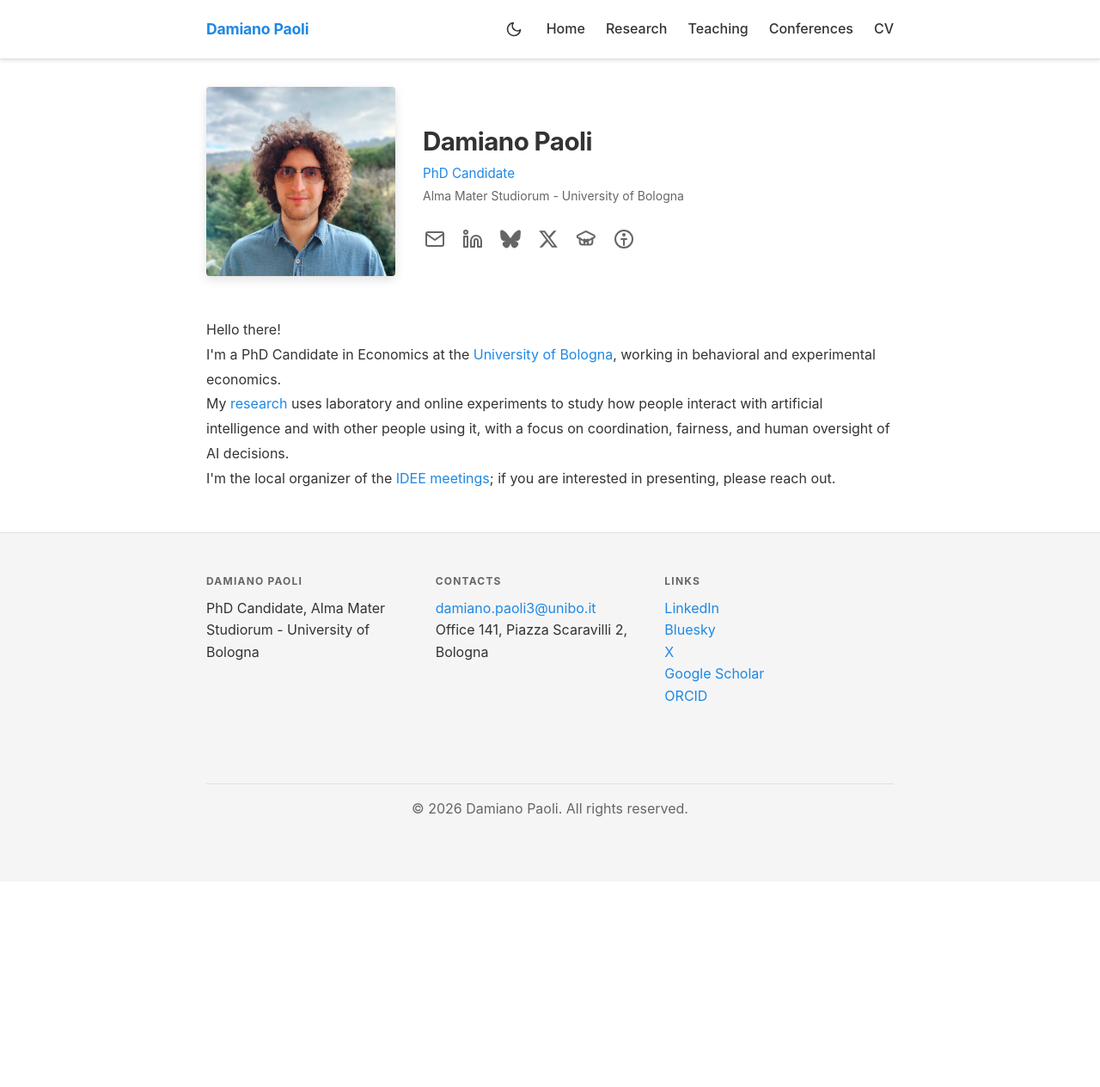
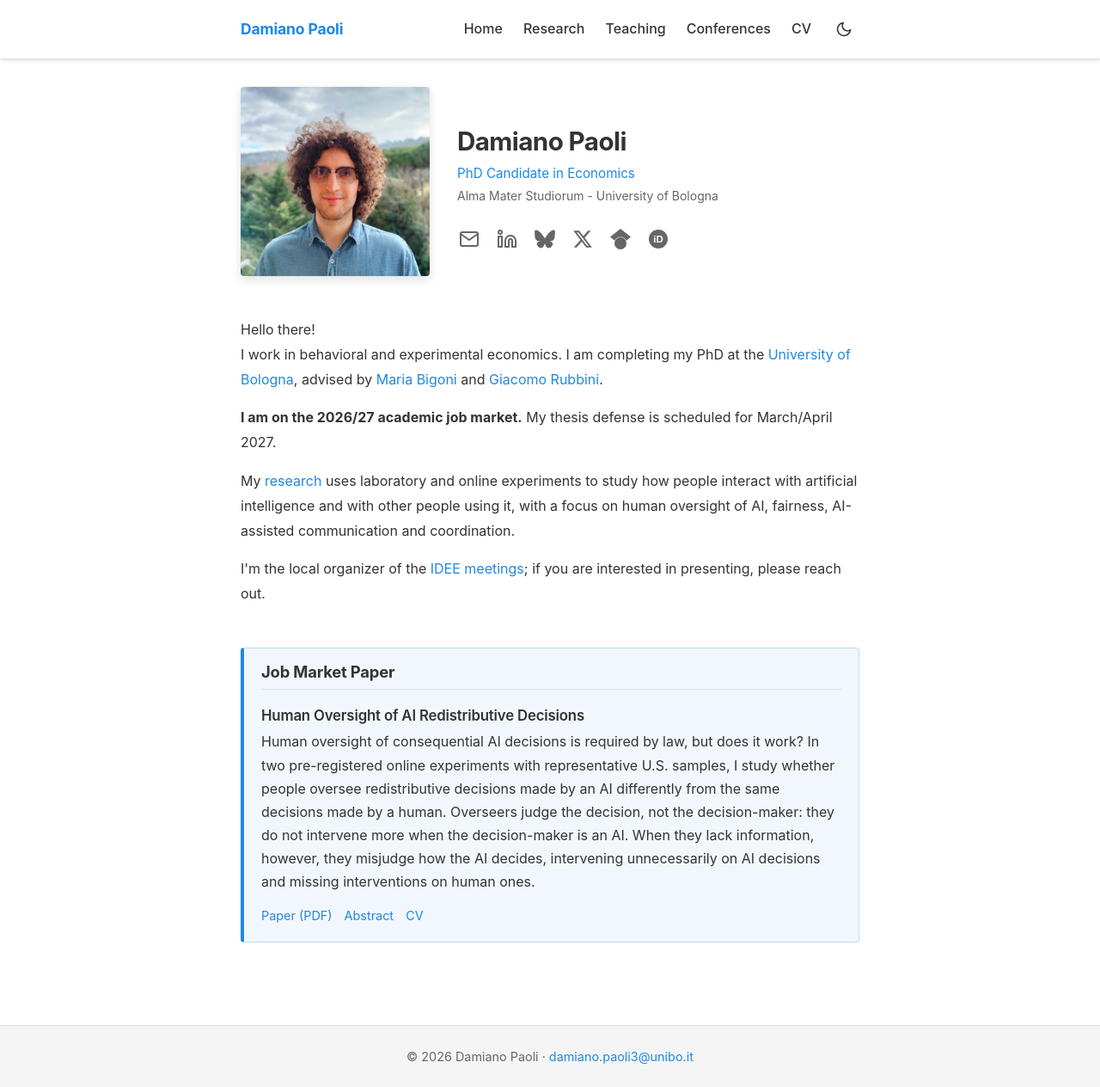
Before and after one commit to damianopaoli/damianopaoli.github.io, a Jekyll site: the page built from index.html, in a window 1280 px wide and 1264 px high. Shown: the whole window at 86% size. Built offline with Jekyll 4.4.1, drawn with Linux system fonts in a browser that asks for light colours.

Commit message:
site update

```diff
--- a/_config.yml
+++ b/_config.yml
@@ -1,21 +1,24 @@
 # Informazioni personali
 title: Damiano Paoli
-position: PhD Candidate
+position: PhD Candidate in Economics
 institution: Alma Mater Studiorum - University of Bologna
 bio: >-
-  Hello there!<br>
-  I'm a PhD Candidate in Economics at the <a href="https://dse.unibo.it/en" target="_blank">University of Bologna</a>, working in behavioral and experimental economics.<br>
+  <p>Hello there!<br>
+  I work in behavioral and experimental economics. I am completing my PhD at the <a href="https://dse.unibo.it/en" target="_blank">University of Bologna</a>,
+  advised by <a href="https://www.unibo.it/sitoweb/maria.bigoni/en" target="_blank">Maria Bigoni</a> and <a href="https://www.giacomorubbini.com/" target="_blank">Giacomo Rubbini</a>.</p>
 
-  My <a href="/research/">research</a> uses laboratory and online experiments to study how people interact with artificial intelligence and with other people using it, with a focus on coordination, fairness, and human oversight of AI decisions.<br>
+  <p><strong>I am on the 2026/27 academic job market.</strong> My thesis defense is scheduled for March/April 2027.</p>
 
-  I'm the local organizer of the <a href="https://sites.google.com/site/ideemeetings" target="_blank">IDEE meetings</a>;
-  if you are interested in presenting, please reach out.<br>
+  <p>My <a href="/research/">research</a> uses laboratory and online experiments to study how people interact with artificial intelligence and with other people using it, with a focus on human oversight of AI, fairness, AI-assisted communication and coordination.</p>
+
+  <p>I'm the local organizer of the <a href="https://sites.google.com/site/ideemeetings" target="_blank">IDEE meetings</a>;
+  if you are interested in presenting, please reach out.</p>
 
 # Metadati SEO migliorati
 description: >-
   Personal website of Damiano Paoli, PhD Candidate in Economics at the University of Bologna.
-  Research in experimental and behavioral economics, coordination, public goods,
-  human-machine interaction, and artificial intelligence.
+  Research in behavioral and experimental economics, artificial intelligence,
+  fairness, coordination, and human oversight of AI decisions.
 author: Damiano Paoli
 keywords: Damiano Paoli, economia sperimentale, università di bologna, PhD Candidate economics, behavioral economics, AI, experimental economics, game theory, beni pubblici, fairness, coordinamento
 seo:
--- a/_layouts/default.html
+++ b/_layouts/default.html
@@ -55,7 +55,37 @@
           >{{ site.title | escape }}</a
         >
         <div class="nav-right">
-          <!-- Toggle tema spostato fuori dal menu hamburger -->
+          <nav class="site-nav">
+            <input type="checkbox" id="nav-trigger" class="nav-trigger" />
+            <label for="nav-trigger">
+              <span class="menu-icon">
+                <svg viewBox="0 0 18 15" width="18px" height="15px">
+                  <path
+                    d="M18,1.484c0,0.82-0.665,1.484-1.484,1.484H1.484C0.665,1.484,0,0.82,0,0c0-0.82,0.665-1.484,1.484-1.484h15.032C17.335,0,18,0.665,18,1.484z"
+                  />
+                  <path
+                    d="M18,7.516C18,8.335,17.335,9,16.516,9H1.484C0.665,9,0,8.335,0,7.516c0-0.82,0.665-1.484,1.484-1.484h15.032C17.335,6.031,18,6.696,18,7.516z"
+                  />
+                  <path
+                    d="M18,13.516C18,14.335,17.335,15,16.516,15H1.484C0.665,15,0,14.335,0,13.516c0-0.82,0.665-1.483,1.484-1.483h15.032C17.335,12.031,18,12.695,18,13.516z"
+                  />
+                </svg>
+              </span>
+            </label>
+
+            <div class="trigger">
+              <a class="page-link" href="{{ '/' | relative_url }}">Home</a>
+              <a class="page-link" href="{{ '/research' | relative_url }}">Research</a>
+              <a class="page-link" href="{{ '/teaching' | relative_url }}"
+                >Teaching</a
+              >
+              <a class="page-link" href="{{ '/conferences' | relative_url }}"
+                >Conferences</a
+              >
+              <a class="page-link" href="{{ '/cv' | relative_url }}">CV</a>
+            </div>
+          </nav>
+
           <button
             id="theme-toggle"
             class="theme-toggle"
@@ -98,37 +128,6 @@
               <path d="M21 12.79A9 9 0 1 1 11.21 3 7 7 0 0 0 21 12.79z"></path>
             </svg>
           </button>
-
-          <nav class="site-nav">
-            <input type="checkbox" id="nav-trigger" class="nav-trigger" />
-            <label for="nav-trigger">
-              <span class="menu-icon">
-                <svg viewBox="0 0 18 15" width="18px" height="15px">
-                  <path
-                    d="M18,1.484c0,0.82-0.665,1.484-1.484,1.484H1.484C0.665,1.484,0,0.82,0,0c0-0.82,0.665-1.484,1.484-1.484h15.032C17.335,0,18,0.665,18,1.484z"
-                  />
-                  <path
-                    d="M18,7.516C18,8.335,17.335,9,16.516,9H1.484C0.665,9,0,8.335,0,7.516c0-0.82,0.665-1.484,1.484-1.484h15.032C17.335,6.031,18,6.696,18,7.516z"
-                  />
-                  <path
-                    d="M18,13.516C18,14.335,17.335,15,16.516,15H1.484C0.665,15,0,14.335,0,13.516c0-0.82,0.665-1.483,1.484-1.483h15.032C17.335,12.031,18,12.695,18,13.516z"
-                  />
-                </svg>
-              </span>
-            </label>
-
-            <div class="trigger">
-              <a class="page-link" href="{{ '/' | relative_url }}">Home</a>
-              <a class="page-link" href="{{ '/research' | relative_url }}">Research</a>
-              <a class="page-link" href="{{ '/teaching' | relative_url }}"
-                >Teaching</a
-              >
-              <a class="page-link" href="{{ '/conferences' | relative_url }}"
-                >Conferences</a
-              >
-              <a class="page-link" href="{{ '/cv' | relative_url }}">CV</a>
-            </div>
-          </nav>
         </div>
       </div>
     </header>
@@ -139,83 +138,10 @@
 
     <footer class="site-footer">
       <div class="container">
-        <div class="footer-col-wrapper">
-          <div class="footer-col">
-            <h2 class="footer-heading">{{ site.title | escape }}</h2>
-            <p>{{ site.position }}, {{ site.institution }}</p>
-          </div>
-          <div class="footer-col">
-            <h2>Contacts</h2>
-            <ul class="contact-list">
-              <li><a href="mailto:{{ site.email }}">{{ site.email }}</a></li>
-              {% if site.phone %}
-              <li>{{ site.phone }}</li>
-              {% endif %} {% if site.office %}
-              <li>{{ site.office }}</li>
-              {% endif %}
-            </ul>
-          </div>
-          <div class="footer-col">
-            <h2>Links</h2>
-            <ul class="social-media-list">
-              {% if site.social_links.github %}
-              <li>
-                <a
-                  href="https://github.com/{{ site.social_links.github }}"
-                  target="_blank"
-                  >GitHub</a
-                >
-              </li>
-              {% endif %} {% if site.social_links.linkedin %}
-              <li>
-                <a
-                  href="https://www.linkedin.com/in/{{ site.social_links.linkedin }}"
-                  target="_blank"
-                  >LinkedIn</a
-                >
-              </li>
-              {% endif %} {% if site.social_links.bluesky %}
-              <li>
-                <a
-                href="https://bsky.app/profile/{{ site.social_links.bluesky }}.bsky.social"
-                target="_blank"
-                >Bluesky</a
-                >
-              </li>
-              {% endif %} {% if site.social_links.twitter %}
-              <li>
-                <a
-                href="https://x.com/{{ site.social_links.twitter }}"
-
-                  target="_blank"
-                  >X</a
-                >
-              </li>
-              {% endif %} {% if site.social_links.scholar %}
-              <li>
-                <a
-                  href="https://scholar.google.com/citations?user={{ site.social_links.scholar }}"
-                  target="_blank"
-                  >Google Scholar</a
-                >
-              </li>
-              {% endif %} {% if site.social_links.orcid %}
-              <li>
-                <a
-                  href="https://orcid.org/{{ site.social_links.orcid }}"
-                  target="_blank"
-                  >ORCID</a
-                >
-              </li>
-              {% endif %}
-            </ul>
-          </div>
-        </div>
-        <div class="footer-bottom">
-          <p>
-            &copy; {{ site.time | date: '%Y' }} {{ site.title | escape }}. All rights reserved.
-          </p>
-        </div>
+        <p>
+          &copy; {{ site.time | date: '%Y' }} {{ site.title | escape }} &middot;
+          <a href="mailto:{{ site.email }}">{{ site.email }}</a>
+        </p>
       </div>
     </footer>
 
--- a/assets/css/main.css
+++ b/assets/css/main.css
@@ -13,7 +13,7 @@
   --warning-color: #ff9800;
   --error-color: #f44336;
   --spacing-unit: 30px;
-  --content-width: 860px;
+  --content-width: 780px;
   --card-bg: #ffffff;
   --header-bg: #ffffff;
   --footer-bg: #f5f5f5;
@@ -57,6 +57,14 @@ body {
   line-height: 1.6;
   background-color: var(--bg-color);
   transition: background-color 0.3s ease, color 0.3s ease;
+  /* keep the footer at the bottom of the window on short pages */
+  display: flex;
+  flex-direction: column;
+  min-height: 100vh;
+}
+
+.page-content {
+  flex: 1 0 auto;
 }
 
 .container {
@@ -206,7 +214,7 @@ img {
   background: none;
   border: none;
   cursor: pointer;
-  margin-right: 20px;
+  margin-left: 1.25rem;
   display: flex;
   align-items: center;
   justify-content: center;
@@ -362,53 +370,27 @@ img {
     align-items: center;
     gap: 1rem;
   }
+
+  /* on phones keep the toggle to the left of the hamburger */
+  .theme-toggle {
+    order: -1;
+  }
 }
 
 /* Footer */
 .site-footer {
   border-top: 1px solid var(--border-color);
-  padding: 3rem 0;
+  padding: 1.5rem 0;
   background-color: var(--footer-bg);
   margin-top: 3rem;
+  text-align: center;
+  font-size: 0.9rem;
+  color: var(--light-text);
   transition: background-color 0.3s ease, border-color 0.3s ease;
 }
 
-.footer-col-wrapper {
-  display: flex;
-  flex-wrap: wrap;
-  justify-content: space-between;
-  margin-bottom: 2rem;
-}
-
-.footer-col {
-  flex: 1;
-  min-width: 250px;
-  padding-right: 1rem;
-  margin-bottom: 2rem;
-}
-
-.site-footer h2 {
-  letter-spacing: 0.1em;
-  text-transform: uppercase;
-  color: var(--light-text);
-  font-size: 0.75rem;
-  margin-top: 0;
-  border-bottom: none;
-  padding-bottom: 0;
-  margin-bottom: 0.75rem;
-}
-
-.contact-list,
-.social-media-list {
-  list-style: none;
-  padding-left: 0;
-}
-
-.footer-bottom {
-  border-top: 1px solid var(--border-color);
-  padding-top: 1rem;
-  text-align: center;
-  color: var(--light-text);
+.site-footer p {
+  margin: 0;
 }
 
 
@@ -490,6 +472,32 @@ img {
 .bio {
   line-height: 1.8;
   font-size: 1rem;
+}
+
+.bio p {
+  margin-bottom: 1rem;
+}
+
+.bio p:last-child {
+  margin-bottom: 0;
+}
+
+/* Job market paper box on the home page */
+.job-market {
+  padding: 1rem 1.25rem;
+  background-color: var(--abstract-bg);
+  border: 1px solid var(--abstract-border);
+  border-left: 4px solid var(--primary-color);
+  border-radius: 4px;
+}
+
+.job-market h2 {
+  margin-top: 0;
+}
+
+.job-market p {
+  line-height: 1.7;
+  margin-bottom: 0.75rem;
 }
 
 /* Publications */
@@ -686,10 +694,6 @@ img {
   .social-links {
     justify-content: center;
   }
-
-  .footer-col-wrapper {
-    flex-direction: column;
-  }
 }
 
 
--- a/index.html
+++ b/index.html
@@ -117,19 +117,12 @@ title: Home
             width="24"
             height="24"
             viewBox="0 0 24 24"
-            fill="none"
-            stroke="currentColor"
-            stroke-width="2"
-            stroke-linecap="round"
-            stroke-linejoin="round"
+            fill="currentColor"
           >
+            <title>Google Scholar</title>
             <path
-              d="M21.08 7.57c1.14.56 1.14 2.31 0 2.87l-8.94 4.43c-.22.11-.47.11-.69 0L2.51 10.44c-1.14-.56-1.14-2.31 0-2.87l8.94-4.43c.22-.11.47-.11.69 0l8.94 4.43z"
+              d="M5.242 13.769L0 9.5 12 0l12 9.5-5.242 4.269C17.548 11.249 14.978 9.5 12 9.5c-2.977 0-5.548 1.748-6.758 4.269zM12 10a7 7 0 1 0 0 14 7 7 0 0 0 0-14z"
             />
-            <path
-              d="M19.34 11.07v4.36c0 1.68-1.36 3.05-3.05 3.05H7.71c-1.68 0-3.05-1.36-3.05-3.05v-4.36"
-            />
-            <path d="M9.95 17.81v-5.44l2.05 1.54 2.05-1.54v5.44" />
           </svg>
         </a>
         {% endif %} {% if site.social_links.orcid %}
@@ -144,18 +137,18 @@ title: Home
             width="24"
             height="24"
             viewBox="0 0 24 24"
-            fill="none"
-            stroke="currentColor"
-            stroke-width="2"
-            stroke-linecap="round"
-            stroke-linejoin="round"
           >
-            <path
-              d="M12 2C6.48 2 2 6.48 2 12s4.48 10 10 10 10-4.48 10-10S17.52 2 12 2z"
-            />
-            <circle cx="12" cy="7" r="1" />
-            <path d="M9 12h3v7" />
-            <path d="M15 12h-3" />
+            <title>ORCID</title>
+            <circle cx="12" cy="12" r="11" fill="currentColor" />
+            <text
+              x="12"
+              y="16.2"
+              text-anchor="middle"
+              font-family="Arial, Helvetica, sans-serif"
+              font-size="11.5"
+              font-weight="700"
+              style="fill: var(--bg-color)"
+            >iD</text>
           </svg>
         </a>
         {% endif %} {% if site.social_links.researchgate %}
@@ -191,6 +184,25 @@ title: Home
     <div class="bio">{{ site.bio }}</div>
   </div>
 
+  <section class="content-section job-market">
+    <h2>Job Market Paper</h2>
+    <h3 class="publication-title">Human Oversight of AI Redistributive Decisions</h3>
+    <p>
+      Human oversight of consequential AI decisions is required by law, but does it work?
+      In two pre-registered online experiments with representative U.S. samples, I study
+      whether people oversee redistributive decisions made by an AI differently from the same
+      decisions made by a human. Overseers judge the decision, not the decision-maker: they do
+      not intervene more when the decision-maker is an AI. When they lack information, however,
+      they misjudge how the AI decides, intervening unnecessarily on AI decisions and missing
+      interventions on human ones.
+    </p>
+    <div class="publication-links">
+      <a href="https://www.dropbox.com/scl/fi/n4tilqhpfsp1kt4ubndfr/human_oversight_AI_redistributive_decisions_Paoli.pdf?rlkey=bngx6qy2ewlpxuqtpw3e2yfr5&st=pp2iqv7z&dl=0" target="_blank" rel="noopener noreferrer" data-goatcounter-click="home-jmp-pdf">Paper (PDF)</a>
+      <a href="/research/">Abstract</a>
+      <a href="/cv/" data-goatcounter-click="home-cv">CV</a>
+    </div>
+  </section>
+
   <script type="application/ld+json">
     {
       "@context": "https://schema.org",
@@ -204,7 +216,7 @@ title: Home
       },
       "url": "{{ site.url }}",
       "image": "{{ '/assets/img/foto_profilo.jpg' | absolute_url }}",
-      "description": "{{ site.bio | strip_html | strip_newlines | escape }}",
+      "description": "{{ site.bio | replace: '</p>', ' ' | strip_html | strip_newlines | strip | escape }}",
       "sameAs": [
         "https://twitter.com/{{ site.social_links.twitter }}",
         "https://www.linkedin.com/in/{{ site.social_links.linkedin }}",
@@ -213,10 +225,10 @@ title: Home
       "knowsAbout": [
         "Experimental Economics",
         "Behavioral Economics",
-        "Coordination Dilemmas",
-        "Public Goods Games",
         "Fairness",
+        "Coordination",
         "Artificial Intelligence",
+        "Human Oversight of AI",
         "Human-Machine Interaction"
       ],
       "alumniOf": {
```
Also changed, not shown: conferences.md (+1 -0 lines), research.md (+27 -33 lines).
